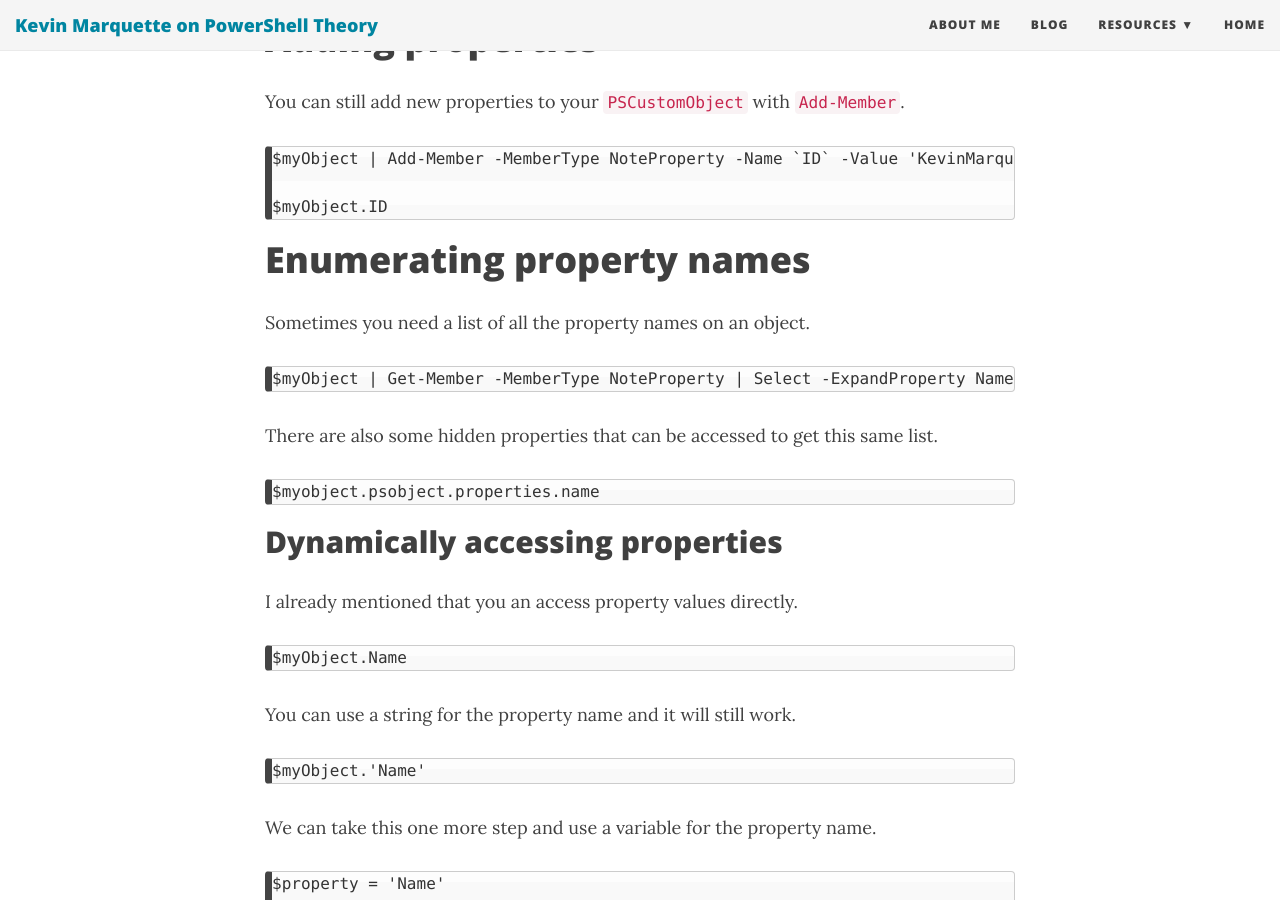
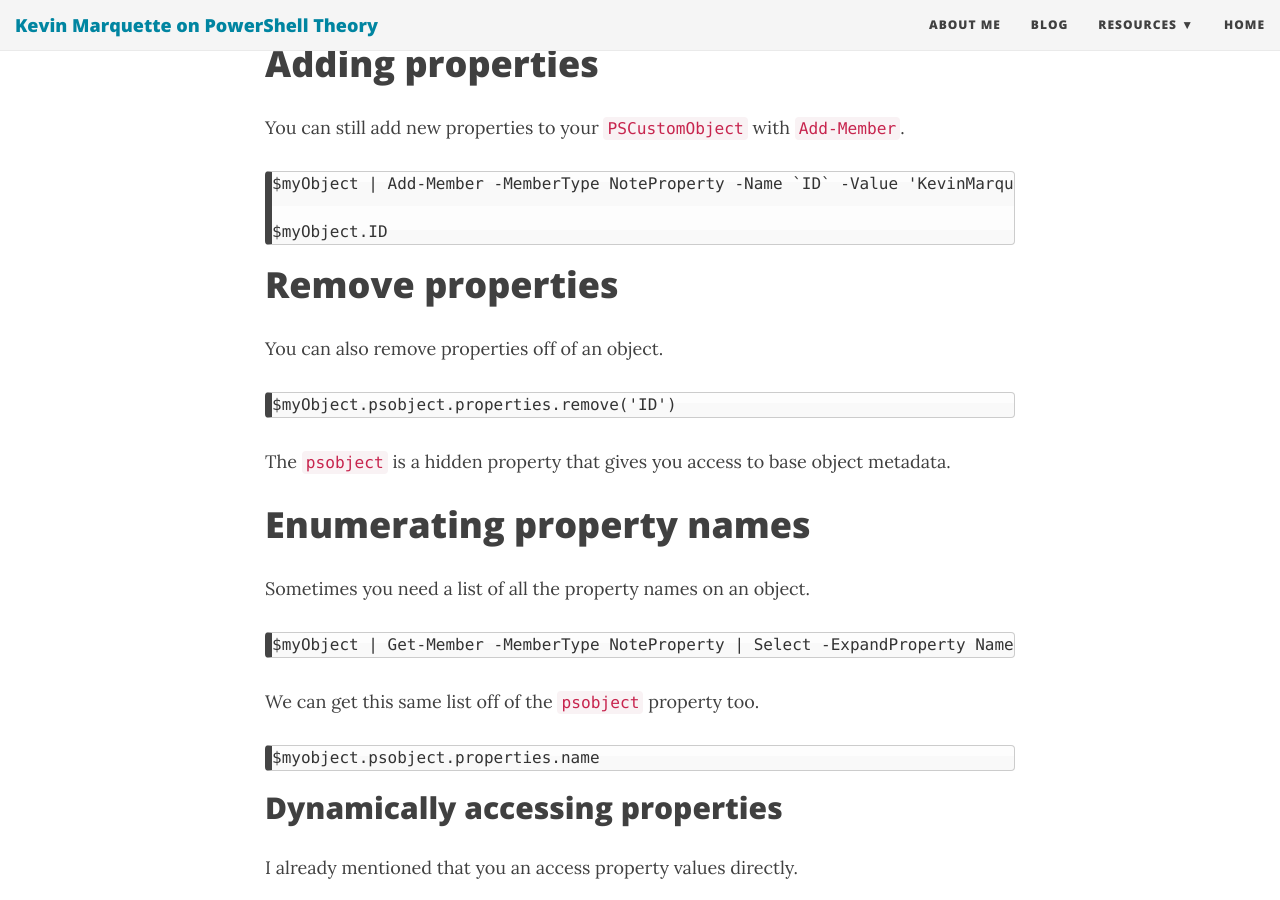
Before and after one commit to KevinMarquette/kevinmarquette.github.io, a Jekyll site: the page built from _posts/2016-10-28-powershell-everything-you-wanted-to-know-about-pscustomobject.md, in a window 1280 px wide and 900 px high, scrolled down 2815 px. Built offline with Jekyll 4.4.1, drawn with Linux system fonts in a browser that asks for light colours; nearby versions of some CDN libraries.

Commit message:
pscustomobject how to remove properties

```diff
--- a/_posts/2016-10-28-powershell-everything-you-wanted-to-know-about-pscustomobject.md
+++ b/_posts/2016-10-28-powershell-everything-you-wanted-to-know-about-pscustomobject.md
@@ -73,6 +73,13 @@ You can still add new properties to your `PSCustomObject` with `Add-Member`.
 
     $myObject.ID
 
+# Remove properties
+
+You can also remove properties off of an object.
+
+    $myObject.psobject.properties.remove('ID')
+
+The `psobject` is a hidden property that gives you access to base object metadata.
 
 # Enumerating property names
 
@@ -80,9 +87,10 @@ Sometimes you need a list of all the property names on an object.
 
     $myObject | Get-Member -MemberType NoteProperty | Select -ExpandProperty Name
 
-There are also some hidden properties that can be accessed to get this same list.
+We can get this same list off of the `psobject` property too.
 
     $myobject.psobject.properties.name
+
 
 ## Dynamically accessing properties
 
```
Also changed, not shown: _posts/2017-05-05-PowerShell-TypeExtension-DSL-part-4.md (+1 -1 lines).
